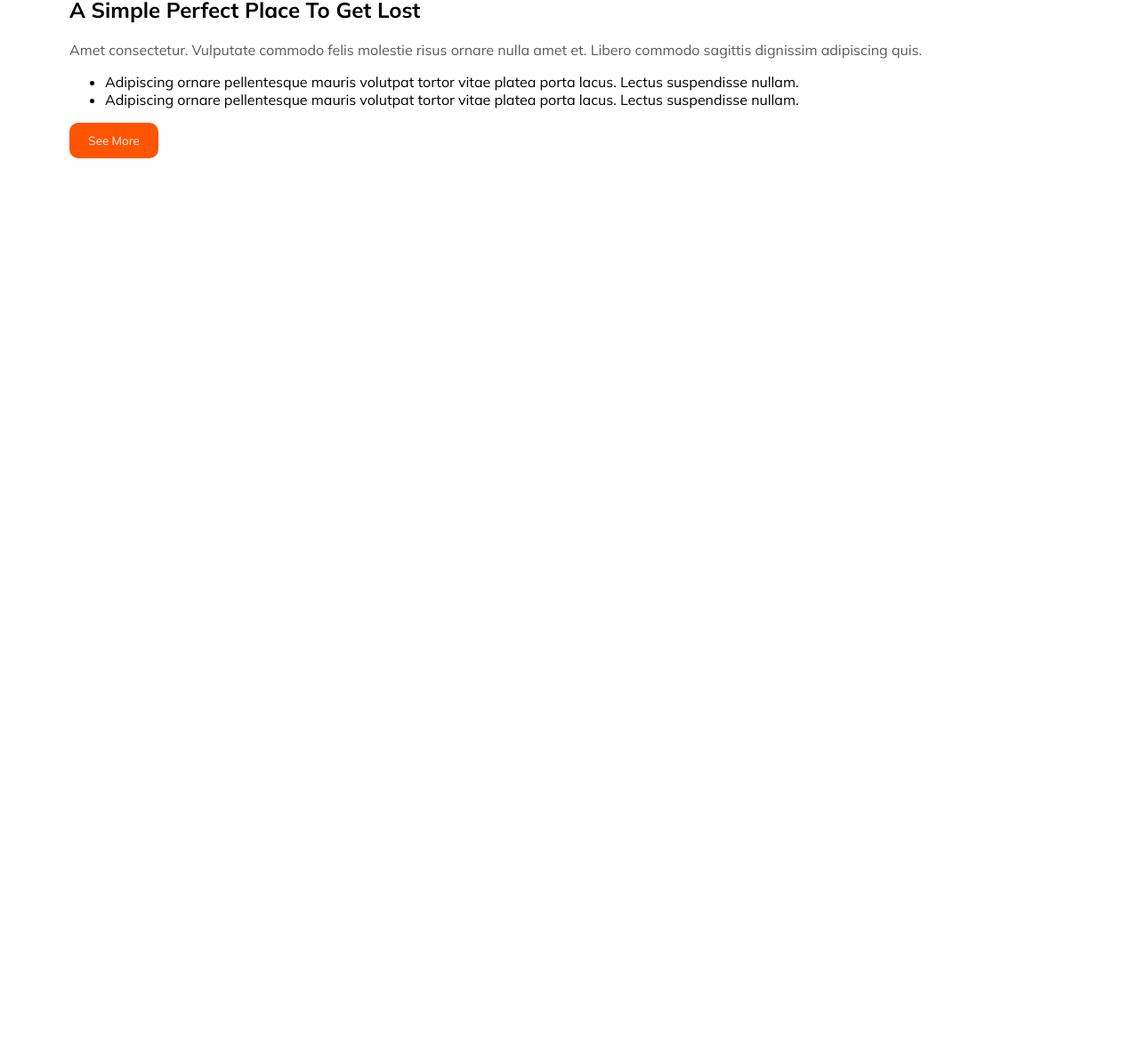
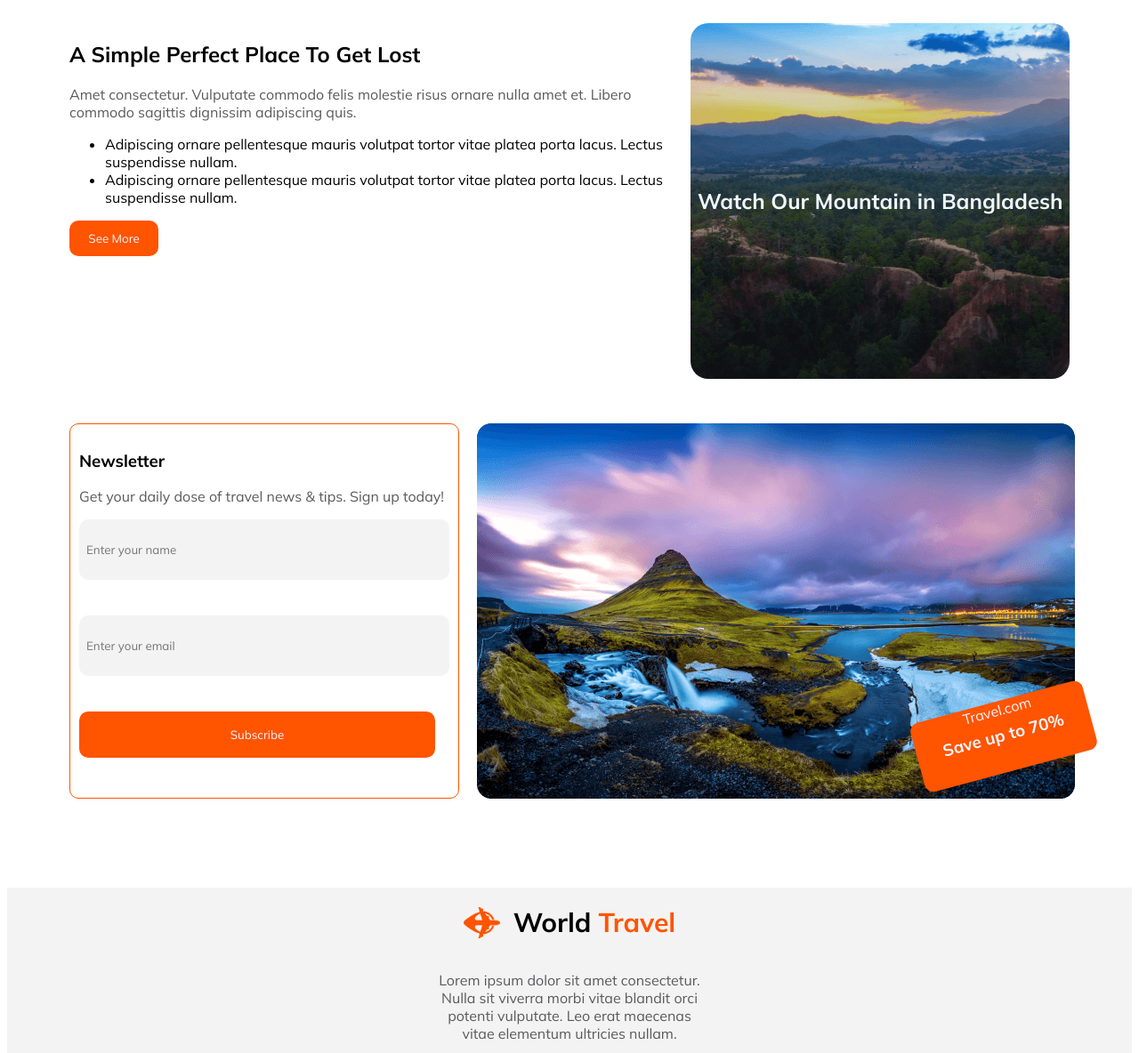
Before and after one commit to shimul950/travel-website, a plain HTML site: page index.html in a window 1280 px wide. Shown: the part 4787-5971 px from the top of the page at 89% size. Before the commit the page ends 4973 px from the top, so only its background shows below. Drawn offline with Linux system fonts and the light colour scheme.

Commit message:
complete the footer section

```diff
--- a/index.html
+++ b/index.html
@@ -177,7 +177,7 @@
             </div>
         </section>
         <!-- perfect place section -->
-        <section>
+        <section class="perfect-section">
             <div class="perfect-place">
                 <h1>A Simple Perfect Place To Get Lost</h1>
                 <p>Amet consectetur. Vulputate commodo felis molestie risus  ornare nulla amet et. Libero commodo sagittis dignissim adipiscing quis. </p>
@@ -187,13 +187,47 @@
                 </ul>
                 <button class="see-more">See More</button>
             </div>
+            <div class="perfect-img">
+                <h2>Watch Our Mountain in Bangladesh</h2>
+            </div>
         </section>
+        <!-- Newsletter secton -->
+         <section class="newsletter">
+            <div class="newsletter-input-div">
+                <h3>Newsletter</h3>
+                <p>Get your daily dose of travel news & tips. Sign up today!</p>
+                <div class="newsletter-in-btn">
+                    <input type="text" class="newsletter-input" placeholder="Enter your name">
+                    <input type="email" name="" class="newsletter-input" id="" placeholder="Enter your email">
+                    <button class="sub-btn">Subscribe</button>
+                </div>
+            </div>
+            <div >
+                <img class="newsletter-img" src="Images/Rectangle 8 (1).png" alt="">
+            </div>
+
+         </section>
+        <div class="save-div">
+            <p style="color: aliceblue;">Travel.com</p>
+            <h3 style="margin-top: -10px;">Save up to 70%</h2>
+        </div>
 
 
 
     </main>
     <footer>
-
+        <div class="nav-div-1">
+            <img style="height: 35px;" src="Images/Group 40071 (2).png" alt="">
+            <h1 style="font-size: 30px;">World <span class="orange">Travel</span></h1>
+        </div>
+        <p style="width: 300px;">Lorem ipsum dolor sit amet consectetur. Nulla sit viverra morbi vitae blandit orci potenti vulputate. Leo erat maecenas vitae elementum ultricies nullam. </p>
+        <div>
+            <i class="fa-brands fa-twitter"></i>
+            <i class="fa-brands fa-facebook"></i>
+            <i class="fa-brands fa-instagram"></i>
+            <i class="fa-brands fa-github"></i>
+        </div>
+        <p style="padding-top: 40px;">2017, All Rights Reserved.</p>
     </footer>
 </body>
 </html>
--- a/style/travel.css
+++ b/style/travel.css
@@ -313,9 +313,80 @@ p{
     border: none;
     border-radius: 10px;
 }
+/* perfect section */
+.perfect-section{
+    display: flex;
+    margin: 50px 0px;
+    gap: 30px;
+}
+.perfect-img{
+    background: url(../Images/Group\ 40089.png);
+    background-repeat: no-repeat;
+    width: 610px;
+    height: 400px;
+    color: aliceblue;
+    display: flex;
+    align-items: center;
+    justify-content: center;
+    background-position: center;
+    border-radius: 20px;
 
 
 
+}
+/* newsletter section */
+.newsletter-input-div{
+    border: 1px solid rgb(255, 84, 0);
+    border-radius: 10px;
+    padding: 10px;
+    height: 400px;
+}
+.newsletter-input{
+    height: 52px;
+    width: 400px;
+    border-radius: 10px;
+    padding: 8px;
+    border: none;
+    background-color: rgba(19, 19, 24, 0.05);
+
+}
+.newsletter-in-btn{
+    display: flex;
+    flex-direction: column;
+    gap: 40px;
+}
+.sub-btn{
+    width: 400px;
+    height: 52px;
+    color: aliceblue;
+    background-color:rgb(255, 84, 0) ;
+    border: none;
+    border-radius: 10px;
+}
+.newsletter{
+    display: flex;
+    gap: 20px;
+    justify-content: space-between;
+}
+.save-div{
+    text-align: center;
+    background-color:rgb(255, 84, 0) ;
+    color: aliceblue;
+    width: 200px;
+    height: 80px;
+    border-radius: 10px;
+    position: relative;
+    left: 950px;
+    bottom: 130px;
+    transform: rotate(-15deg);
+}
+footer{
+    display: flex;
+    align-items: center;
+    flex-direction: column;
+    text-align: center;
+    background: rgba(19, 19, 24, 0.05);
+}
 
 
 
@@ -388,4 +459,26 @@ p{
     .card{
         margin-right:30px;
     }
+    .perfect-section{
+        flex-direction: column;
+    }
+    .perfect-img{
+        width: 400px;
+        text-align: center;
+    }
+    .newsletter{
+        flex-direction: column;
+    }
+    .newsletter-img{
+        width: 410px;
+    }
+    .save-div{
+        left: 190px;
+        bottom: 130px;
+        transform: rotate(-15deg);
+        width: 200px;
+        height: 80px;
+        padding-top: 5px;
+    }
+
 }
```
